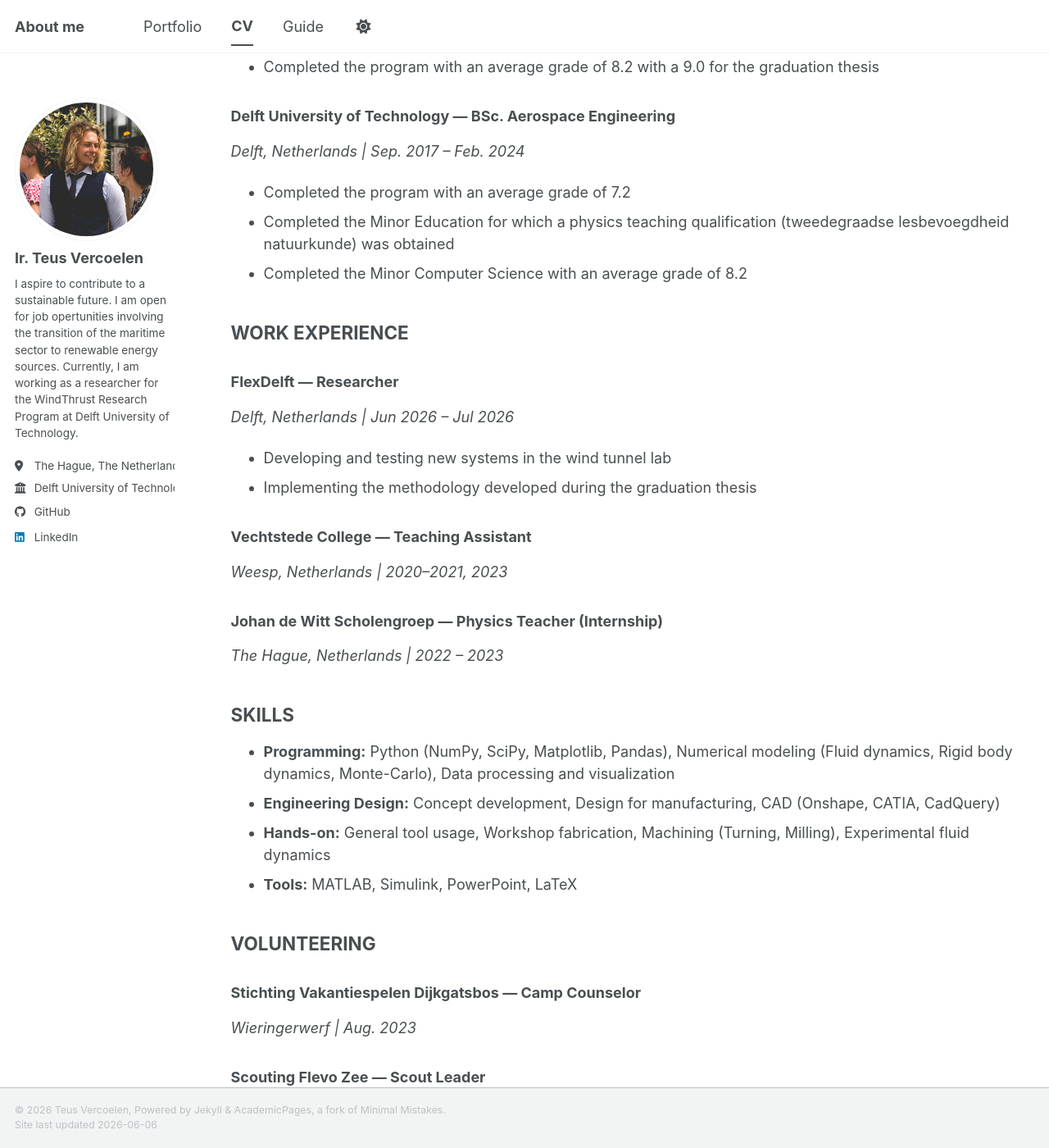
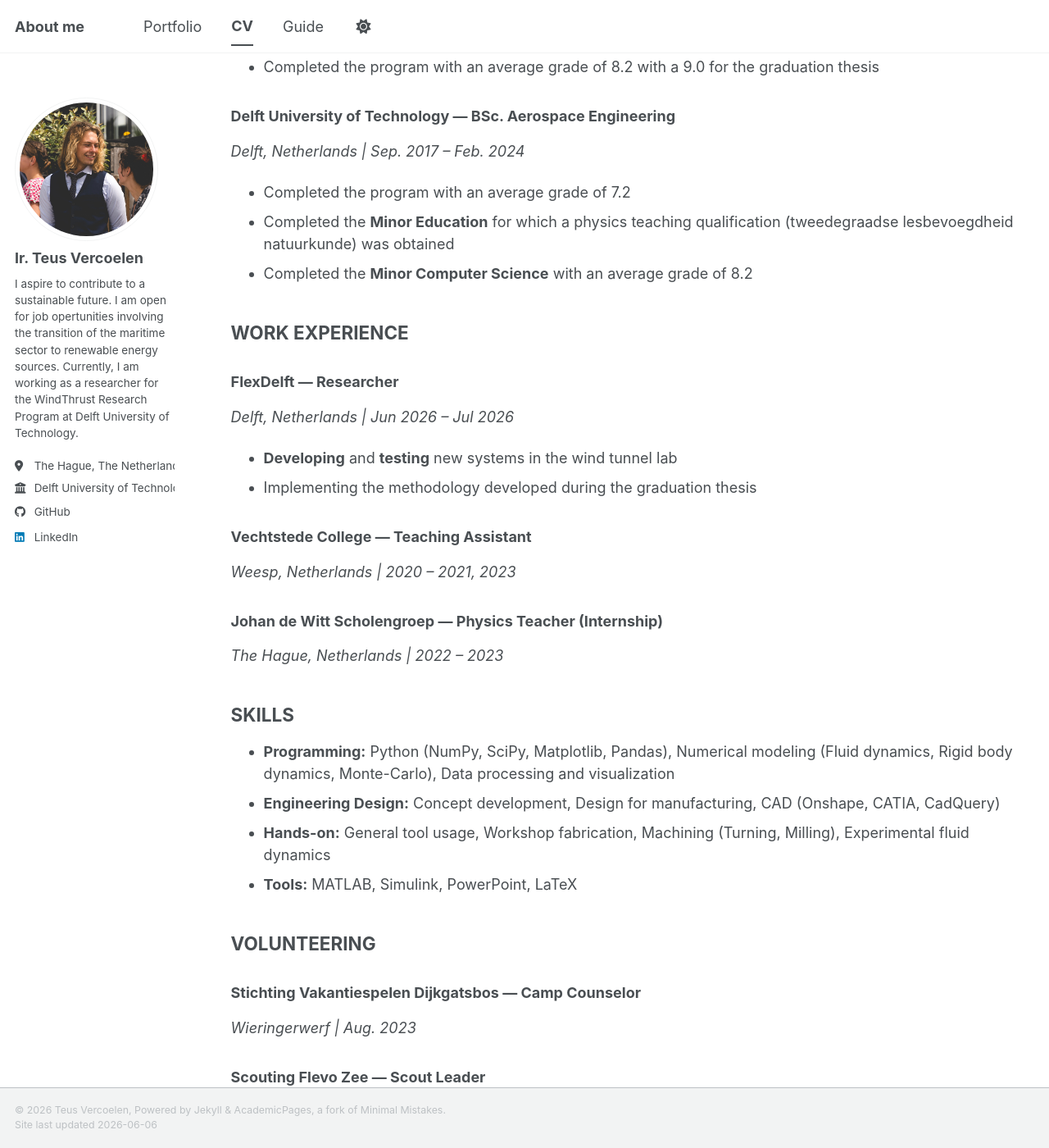
Before and after one commit to TeusVercoelen/TeusVercoelen.github.io, a Jekyll site: the page built from _pages/cv.md, in a window 1280 px wide and 1400 px high, scrolled down 403 px. Shown: the whole window at 82% size. Built offline with Jekyll 4.4.1, drawn with Linux system fonts in a browser that asks for light colours; a script bundle is joined from its source files by our own code; library files that are not in the unit come from our copies; some of the changed text lies outside the part shown.

Commit message:
Update cv.md

```diff
--- a/_pages/cv.md
+++ b/_pages/cv.md
@@ -17,27 +17,27 @@ redirect_from:
 ### Delft University of Technology — MSc. Marine Technology
 *Delft, Netherlands | Feb. 2024 – May 2026*
 
-- *Coursework*: Marine Engineering, Ship Hydromechanics, Fluid Dynamics, Nuclear Reactor Physics
-- *Thesis research*: Developed and applied an experimental setup and methodology for testing sails in wind tunnel inflow conditions representative of those encountered by wind assisted ships at sea
+- **Coursework**: Marine Engineering, Ship Hydromechanics, Fluid Dynamics, Nuclear Reactor Physics
+- **Thesis research**: Developed and applied an experimental setup and methodology for testing sails in wind tunnel inflow conditions representative of those encountered by wind assisted ships at sea
 - Completed the program with an average grade of 8.2 with a 9.0 for the graduation thesis
 
 ### Delft University of Technology — BSc. Aerospace Engineering
 *Delft, Netherlands | Sep. 2017 – Feb. 2024*
 
 - Completed the program with an average grade of 7.2
-- Completed the Minor Education for which a physics teaching qualification (tweedegraadse lesbevoegdheid natuurkunde) was obtained
-- Completed the Minor Computer Science with an average grade of 8.2
+- Completed the **Minor Education** for which a physics teaching qualification (tweedegraadse lesbevoegdheid natuurkunde) was obtained
+- Completed the **Minor Computer Science** with an average grade of 8.2
 
 ## WORK EXPERIENCE
 
 ### FlexDelft — Researcher
 *Delft, Netherlands | Jun 2026 – Jul 2026*
 
-- Developing and testing new systems in the wind tunnel lab
+- **Developing** and **testing** new systems in the wind tunnel lab
 - Implementing the methodology developed during the graduation thesis
 
 ### Vechtstede College — Teaching Assistant
-*Weesp, Netherlands | 2020–2021, 2023*
+*Weesp, Netherlands | 2020 – 2021, 2023*
 
 ### Johan de Witt Scholengroep — Physics Teacher (Internship)
 *The Hague, Netherlands | 2022 – 2023*
@@ -59,4 +59,4 @@ redirect_from:
 
 ## HOBBIES
 
-Programming, Sailing, Making things (see portfolio)
+Programming, Sailing, Making things ([see portfolio](/portfolio/))
```
